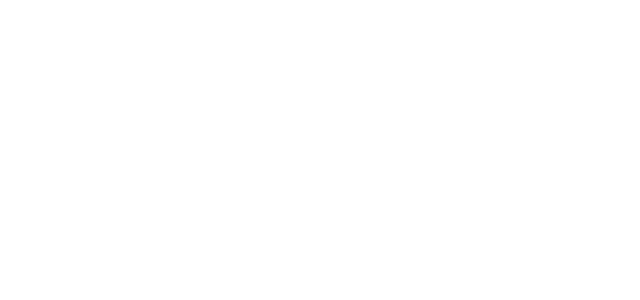
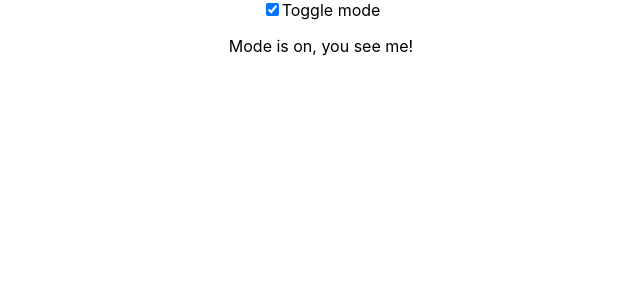
Before and after one commit to Konrad-Jalowy/reactcustomhooks, a React (Create React App) app: page / in a window 1280 px wide. Shown: the top 300 px of the page, without its empty margins (319-959 px from the left). Built offline with nearby package versions, Linux system fonts and the light colour scheme.

Commit message:
useToggle with example done

```diff
--- a/src/App.js
+++ b/src/App.js
@@ -1,10 +1,10 @@
-
+import { HookUseToggleExample } from './components/HookUseToggleExample';
 import './App.css';
 
 function App() {
   return (
     <div className="App">
-
+      <HookUseToggleExample />
     </div>
   );
 }
--- a/src/components/HookUseToggleExample.js
+++ b/src/components/HookUseToggleExample.js
@@ -1,5 +1,15 @@
+import { useToggle } from "../hooks/useToggle";
+
 function HookUseToggleExample(){
-    return "not implemented";
+    const [mode, toggleMode] = useToggle(true);
+
+    return (
+        <>
+        <input id="toggleCheckbox" type="checkbox" checked={mode} onChange={toggleMode} />
+        <label htmlFor="toggleCheckbox">Toggle mode</label>
+        {mode && <p>Mode is on, you see me!</p>}
+        </>
+    )
 };
 
 export {HookUseToggleExample};
--- a/src/hooks/useToggle.js
+++ b/src/hooks/useToggle.js
@@ -5,5 +5,5 @@
 
     const toggle = () => setState((prev) => !prev);
 
-    return {state, toggle};
+    return [state, toggle];
 };
```
